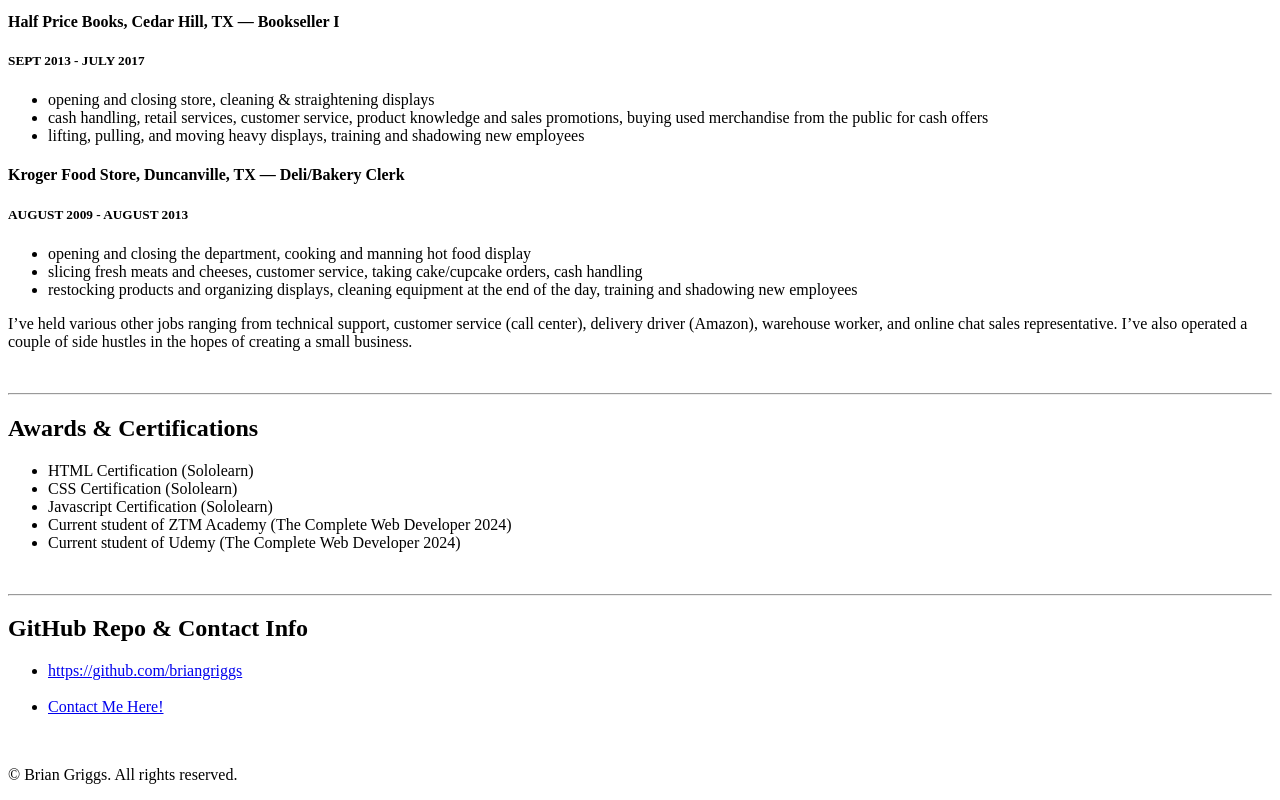
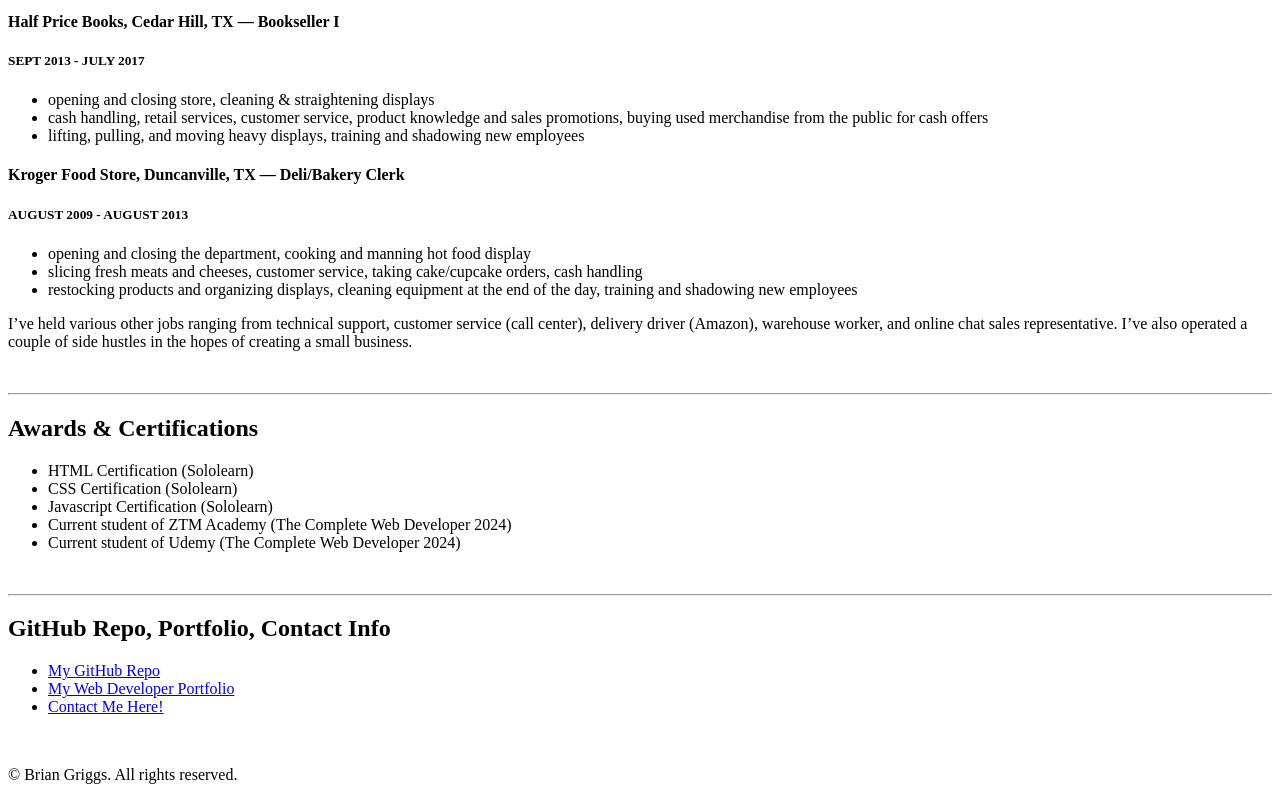
Before and after one commit to briangriggs/cp1-online-portfolio, a plain HTML site: page index.html in a window 1280 px wide. Shown: the part 1245-2045 px from the top of the page. Drawn offline with Linux system fonts and the light colour scheme.

Commit message:
Add files via upload

```diff
--- a/index.html
+++ b/index.html
@@ -97,10 +97,10 @@
     <br />
     <hr />
 
-    <h2>GitHub Repo & Contact Info</h2>
+    <h2>GitHub Repo, Portfolio, Contact Info</h2>
     <ul>
-        <li><a href="https://github.com/briangriggs">https://github.com/briangriggs</a></li>
-        <br />
+        <li><a href="https://github.com/briangriggs">My GitHub Repo</a></li>
+        <li><a href="https://briangriggs.github.io/html-portfolio/">My Web Developer Portfolio</a></li>
         <li><a href="./contact.html">Contact Me Here!</a></li>
     </ul>
     <br />
```
